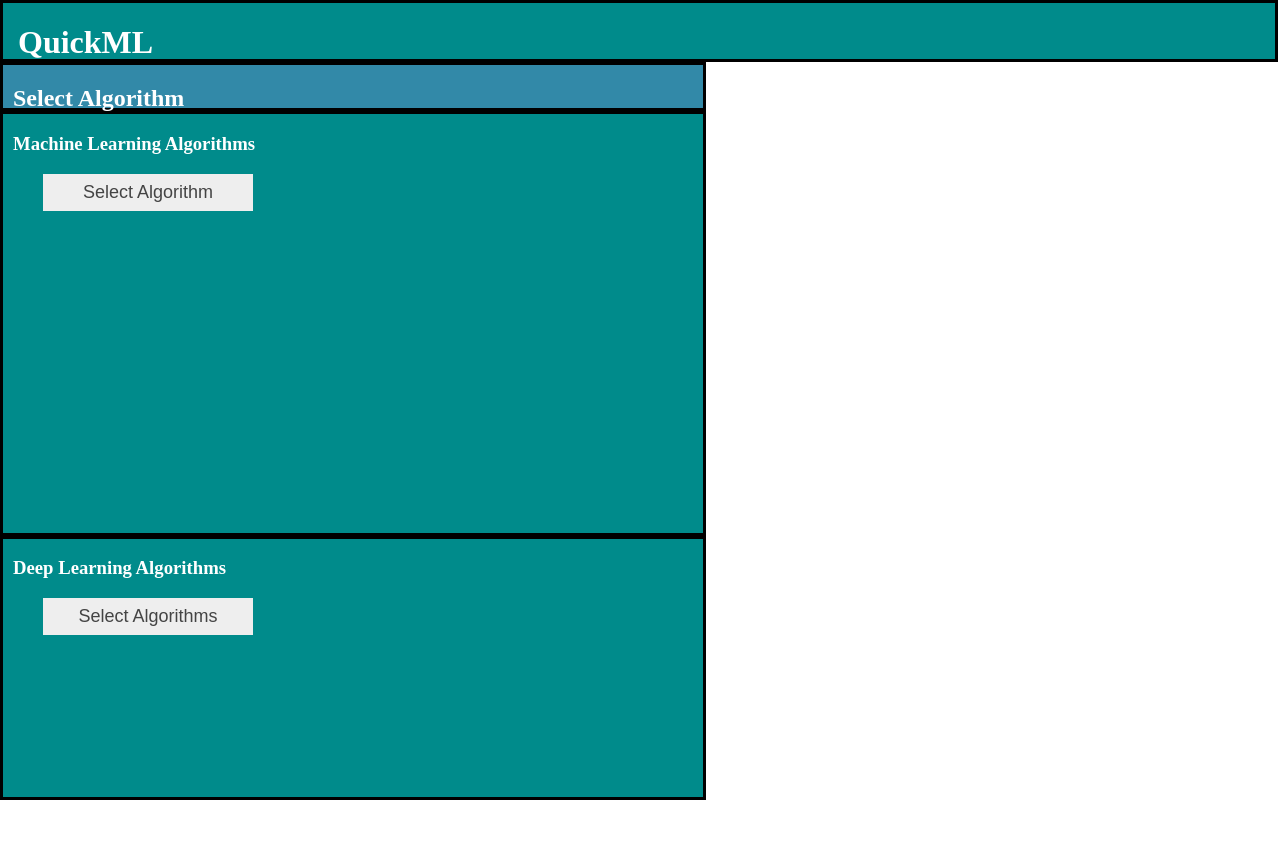
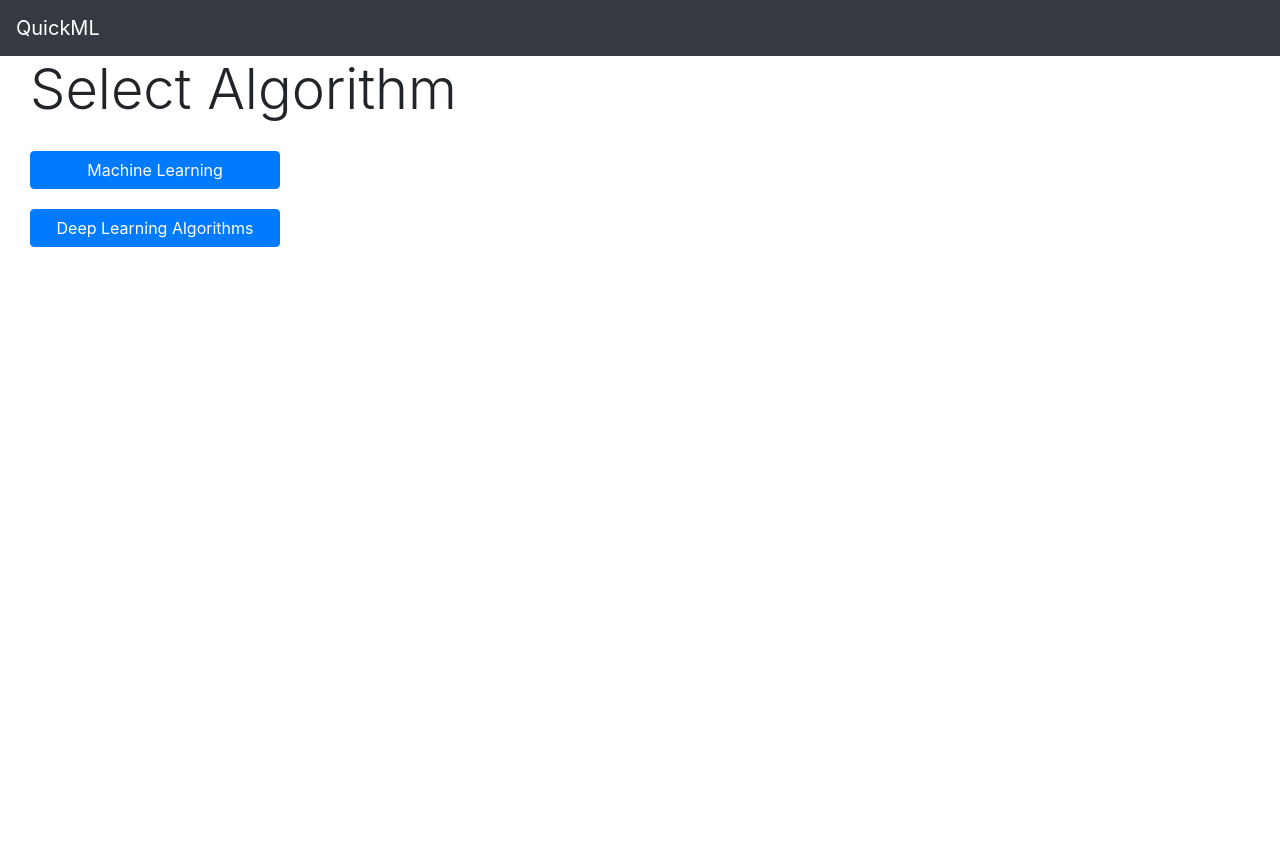
Before and after one commit to RishiCSE128/QuickML, a Flask app: page / in a window 1280 px wide. After the commit the page ends 247 px from the top, so only its background shows below. Run offline with Flask 2, Linux system fonts and the light colour scheme; parts of the project's set-up code (start-up, migrations or seed data) failed here and were passed over; some libraries are stand-ins or nearby versions.

Commit message:
Improved UI

```diff
--- a/main.py
+++ b/main.py
@@ -4,4 +4,4 @@ app = create_app()
 
 if __name__ == '__main__':
     # Turn off when running in production
-    app.run(debug=True, port = 5000)
+    app.run(debug=True, port = 5001)
--- a/webapp/static/script.js
+++ b/webapp/static/script.js
@@ -2,7 +2,7 @@ var coll = document.getElementsByClassName("collapsible");
 var i;
 
 for (i = 0; i < coll.length; i++) {
-  coll[i].addEventListener("click", function() {
+  coll[i].addEventListener("click", function () {
     this.classList.toggle("active");
     var content = this.nextElementSibling;
     if (content.style.display === "block") {
@@ -19,7 +19,29 @@ function showDiv() {
 
 document.querySelectorAll('.choice').forEach(item => {
   item.addEventListener("click", event => {
-      var value = item.value;
-      console.log(value);
-    })
+    var value = item.value;
+    console.log(value);
+  })
 })
+
+function makeVarMap1() {
+  var tbl = $('table#data tr').map(function() {
+    return $(this).find('td').map(function() {
+      return $(this).text();
+    }).get();
+  }).get();
+  console.log(tbl)
+}
+
+
+
+//document.getElementById("someId").getElementsByClassName("someClass")[0].getElementsByTagName("div")[0]
+
+
+
+// function makeVarMap() {
+//   [...document.getElementsByClassName(".dynamic")].forEach(item => {
+//     var key = $("input[type='radio']:checked").val();
+//     console.log(key)
+//   })
+// }
--- a/webapp/static/stylesheet.css
+++ b/webapp/static/stylesheet.css
@@ -3,6 +3,8 @@ body, html{
 	height:  100%;
 	margin:  0;
 }
+
+
 h1 {
 	color: white;
 	padding-left: 15px;
@@ -83,6 +85,9 @@ table, td, th{
   margin-left:  255px;
   cursor: pointer;
 }
+
+
+
 .collapsible {
   background-color: #eee;
   color: #444;
@@ -102,7 +107,11 @@ table, td, th{
   padding-top: 5px;
   margin-left: 75px;
   display: none;
-  background-color: darkcyan;
+  background-color: #3289a8;
+}
+
+.rd{
+	margin-left: 40px;
 }
 
 .choice {
@@ -111,6 +120,3 @@ table, td, th{
 #appear1 {
 
 }
-#appear2 {
-
-}
--- a/webapp/templates/base.html
+++ b/webapp/templates/base.html
@@ -1,74 +1,184 @@
 <!DOCTYPE html>
 <html>
+
 <head>
 	<meta charset="utf-8">
 	<meta name="viewport" content="width=device-width, initial-scale=1">
 	<link rel="stylesheet" href="{{ url_for('static', filename='stylesheet.css') }}">
+	<link rel="stylesheet" href="https://cdn.jsdelivr.net/npm/bootstrap@4.0.0/dist/css/bootstrap.min.css"
+		integrity="sha384-Gn5384xqQ1aoWXA+058RXPxPg6fy4IWvTNh0E263XmFcJlSAwiGgFAW/dAiS6JXm" crossorigin="anonymous">
 	<title>{% block title %}QuickML{% endblock %}</title>
 </head>
+
 <body>
-	<div class="header">
-		<h1>QuickML</h1>
-	</div>
+	<div clas="container">
+		<nav class="navbar navbar-expand-lg navbar-dark bg-dark">
+			<a class="navbar-brand" href="#">QuickML</a>
+			<button class="navbar-toggler" type="button" data-toggle="collapse" data-target="#navbarSupportedContent"
+				aria-controls="navbarSupportedContent" aria-expanded="false" aria-label="Toggle navigation">
+				<span class="navbar-toggler-icon"></span>
+			</button>
+		</nav>
 
 		<!--============================ LEFT CONTAINER ============================ -->
 
 		{% block leftcontent %}
-	<div class="leftcontainer">
-		<div class = "leftpaneheader">
-			<h2>Select Algorithm</h2>
+
+
+
+
+		<div class="container-fluid">
+			<h1 class="display-4">Select Algorithm</h1>
 		</div>
-			<div class = "leftpaneML">
-				<h3>Machine Learning Algorithms</h3>
-  					<button type="button" class="collapsible">Select Algorithm</button>
-  					<div class="content">
-  						<button type="button" class="collapsible">Regression Algorithms</button>
-  						<div class="content">
-  							<ul>
-  								<li><button onclick="showDiv()" class="choice" value="ML-REG-SLR">Simple Linear Regression</button></li>
-  								<li><button onclick="showDiv()" class="choice" value="ML-REG-MLR">Multiple Linear Regression</button></li>
-  								<li><button onclick="showDiv()" class="choice" value="ML-REG-PLR">Polynomial Linear Regression</button></li>
-  								<li><button onclick="showDiv()" class="choice" value="ML-REG-SVfR">Support Vector for Regression</button><li>
-  							</ul>
+
+
+
+		<button class="btn btn-primary" data-toggle="collapse" href=".learning" aria-expanded="false"
+			style="margin:20px 0px 0px 30px">
+			Machine Learning
+		</button>
+		<!-- ML SUP LEARNING -->
+		<div class="learning collapse hide">
+			<button class="btn btn-primary collapsed" data-toggle="collapse" href=".card-header1" aria-expanded="false"
+				aria-controls="collapseOne" style="margin:30px 0px 5px 45px">
+				Supervised Learning
+			</button>
 		</div>
- 						<br><br>
- 						<button type="button" class="collapsible">Classification Algorithms</button>
- 						<div class="content">
-  							<ul>
-  								<li><button onclick="showDiv()" class="choice" value="ML-CL-KNN">K-Nearest Neighbors</button></li>
-  								<li><button onclick="showDiv()" class="choice" value="ML-CL-SVM">Support Vector Machine</button></li>
-  								<li><button onclick="showDiv()" class="choice" value="ML-CL-KSVM">Kernel Support Vector Machine</button></li>
-  								<li><button onclick="showDiv()" class="choice" value="ML-CL-NB">Naive Bayes</button></li>
-  								<li><button onclick="showDiv()" class="choice" value="ML-CL-DTC">Decision Tree Classification</button></li>
-  								<li><button onclick="showDiv()" class="choice" value="ML-CL-RFC">Random Forest Classification</button></li>
+
+		<!-- REGRESSION  -->
+		<div class="card-header1 collapse hide" id="headingOne">
+			<h5 class="mb-0">
+				<button class="btn btn-primary collapsed" data-toggle="collapse" data-target="#collapseOne"
+					aria-expanded="false" aria-controls="collapseOne" style="margin:20px 3px 3px 70px">
+					Regression Algorithms
+				</button>
+			</h5>
+		</div>
+
+		<div id="collapseOne" class="collapse hide" data-parent="#accordion">
+			<div class="card card-body">
+				<ul style="margin-left:40px">
+					<li><button onclick="showDiv()" class="btn" value="ML-REG-SLR">Simple Linear
+							Regression</button></li>
+					<li><button onclick="showDiv()" class="btn" value="ML-REG-MLR">Multiple
+							Linear
+							Regression</button></li>
+					<li><button onclick="showDiv()" class="btn" value="ML-REG-PLR">Polynomial
+							Linear
+							Regression</button></li>
+					<li><button onclick="showDiv()" class="btn" value="ML-REG-SVfR">Support
+							Vector for
+							Regression</button>
+					<li>
 				</ul>
 			</div>
 		</div>
+		<!-- CLASSIFICATION -->
+		<div class="card-header1 collapse hide" id="headingTwo">
+			<h5 class="mb-0">
+				<button class="btn btn-primary collapsed" data-toggle="collapse" data-target="#collapseTwo"
+					aria-expanded="false" aria-controls="collapseTwo" style="margin:7px 3px 20px 70px">
+					Classification Algorithms
+				</button>
+			</h5>
 		</div>
-		<div class = "leftpaneDL">
-			<h3>Deep Learning Algorithms</h3>
-			<button type="button" class="collapsible">Select Algorithms</button>
- 				<div class="content">
-  					<ul>
-  						<li><button onclick="showDiv()" class="choice" value="ANN">ANN</button></li>
-  						<li><button onclick="showDiv()" class="choice" value="CNN">CNN</button></li>
-  						<li><button onclick="showDiv()" class="choice" value="RNN">RNN</button></li>
-  						<li><button onclick="showDiv()" class="choice" value="SOM">SOM</button></li>
-  						<li><button onclick="showDiv()" class="choice" value="RBM">RBM</button></li>
-  						<li><button onclick="showDiv()" class="choice" value="AE">AE</button></li>
-  						<li><button onclick="showDiv()" class="choice" value="DL-REG">Regression</button></li>
+		<div id="collapseTwo" class="collapse" data-parent="#accordion">
+			<div class="card-body">
+				<ul style="margin-left:40px">
+					<li><button onclick="showDiv()" class="btn" value="ML-CL-KNN">K-Nearest
+							Neighbors</button></li>
+					<li><button onclick="showDiv()" class="btn" value="ML-CL-SVM">Support Vector
+							Machine</button></li>
+					<li><button onclick="showDiv()" class="btn" value="ML-CL-KSVM">Kernel
+							Support
+							Vector
+							Machine</button></li>
+					<li><button onclick="showDiv()" class="btn" value="ML-CL-NB">Naive
+							Bayes</button>
+					</li>
+					<li><button onclick="showDiv()" class="btn" value="ML-CL-DTC">Decision Tree
+							Classification</button></li>
+					<li><button onclick="showDiv()" class="btn" value="ML-CL-RFC">Random Forest
+							Classification</button></li>
 				</ul>
 			</div>
 		</div>
+		<!-- UNSUPERVISED LEARNING -->
+		<div class="learning collapse hide">
+			<button class="btn btn-primary collapsed" data-toggle="collapse" href=".card-header2" aria-expanded="false"
+				aria-controls="collapseOne" style="margin:10px 0px 5px 45px">
+				Unsupervised Learning
+			</button>
 		</div>
+		<div class="card-header2 collapse hide" id="headingTwo">
+			<h5 class="mb-0">
+				<button class="btn btn-primary collapsed" data-toggle="collapse" data-target="#collapseTwo"
+					aria-expanded="false" aria-controls="collapseTwo" style="margin:20px 3px 3px 70px">
+					Clustering Algorithms
+				</button>
+			</h5>
+		</div>
+
+
+
+
+		<!-- <h3>Deep Learning Algorithms</h3> -->
+		<div class="container-fluid">
+			<div id="accordion" style='width:33%'>
+
+				<div class="card-headerDL" id="headingThree">
+					<h5 class="mb-0">
+						<button class="btn btn-primary" data-toggle="collapse" href=".learning1" aria-expanded="false"
+							aria-controls="collapseOne" style="margin:20px 0px 0px 15px">
+							Deep Learning Algorithms
+						</button>
+					</h5>
+				</div>
+
+				<div class="learning1 collapse hide">
+					<button class="btn btn-primary collapsed" data-toggle="collapse" href=".card-header1"
+						aria-expanded="false" aria-controls="collapseOne" style="margin:30px 0px 5px 25px">
+						Supervised Learning
+					</button>
+				</div>
+
+				<div id="collapseThree" class="collapse hide" data-parent="#accordion">
+					<div class="card-body">
+						<ul>
+							<li><button onclick="showDiv()" class="btn" value="ANN">ANN</button></li>
+							<li><button onclick="showDiv()" class="btn" value="CNN">CNN</button></li>
+							<li><button onclick="showDiv()" class="btn" value="RNN">RNN</button></li>
+							<li><button onclick="showDiv()" class="btn" value="SOM">SOM</button></li>
+							<li><button onclick="showDiv()" class="btn" value="RBM">RBM</button></li>
+							<li><button onclick="showDiv()" class="btn" value="AE">AE</button></li>
+							<li><button onclick="showDiv()" class="btn" value="DL-REG">Regression</button>
+							</li>
+						</ul>
+					</div>
+				</div>
+
+				<div class="learning1 collapse hide">
+					<button class="btn btn-primary collapsed" data-toggle="collapse" href=".card-header1"
+						aria-expanded="false" aria-controls="collapseOne" style="margin:10px 0px 5px 25px">
+						Unsupervised Learning
+					</button>
+				</div>
+
+			</div>
+		</div>
+	</div>
+	</div>
+
+
+
 	{% endblock %}
 
 
 	<!--============================ RIGHT CONTAINER ============================ -->
 	{% block rightcontent %}
 
-	<div class ="rightcontainer">
-		<div class = "rightpane" style="display:none" id="appear1">
+	<div class="container-fluid" width="50%">
+		<div class="rightpane" style="display:none" id="appear1">
 			<h3> Input Data </h3>
 
 			<!-- File upload -->
@@ -80,9 +190,17 @@
 	</div>
 
 	{% endblock %}
-	<script
-		type="text/javascript"
-		src="{{ url_for('static', filename='script.js') }}"
-	></script>
+	<script src="https://code.jquery.com/jquery-3.2.1.slim.min.js"
+		integrity="sha384-KJ3o2DKtIkvYIK3UENzmM7KCkRr/rE9/Qpg6aAZGJwFDMVNA/GpGFF93hXpG5KkN"
+		crossorigin="anonymous"></script>
+	<script src="https://cdn.jsdelivr.net/npm/popper.js@1.12.9/dist/umd/popper.min.js"
+		integrity="sha384-ApNbgh9B+Y1QKtv3Rn7W3mgPxhU9K/ScQsAP7hUibX39j7fakFPskvXusvfa0b4Q"
+		crossorigin="anonymous"></script>
+	<script src="https://cdn.jsdelivr.net/npm/bootstrap@4.0.0/dist/js/bootstrap.min.js"
+		integrity="sha384-JZR6Spejh4U02d8jOt6vLEHfe/JQGiRRSQQxSfFWpi1MquVdAyjUar5+76PVCmYl"
+		crossorigin="anonymous"></script>
+	<script type="text/javascript" src="{{ url_for('static', filename='script.js') }}"></script>
+	</div>
 </body>
+
 </html>
```
Also changed, not shown: webapp/templates/home.html (+7 -6 lines). Lines whose indentation alone changed are shown as unchanged.
